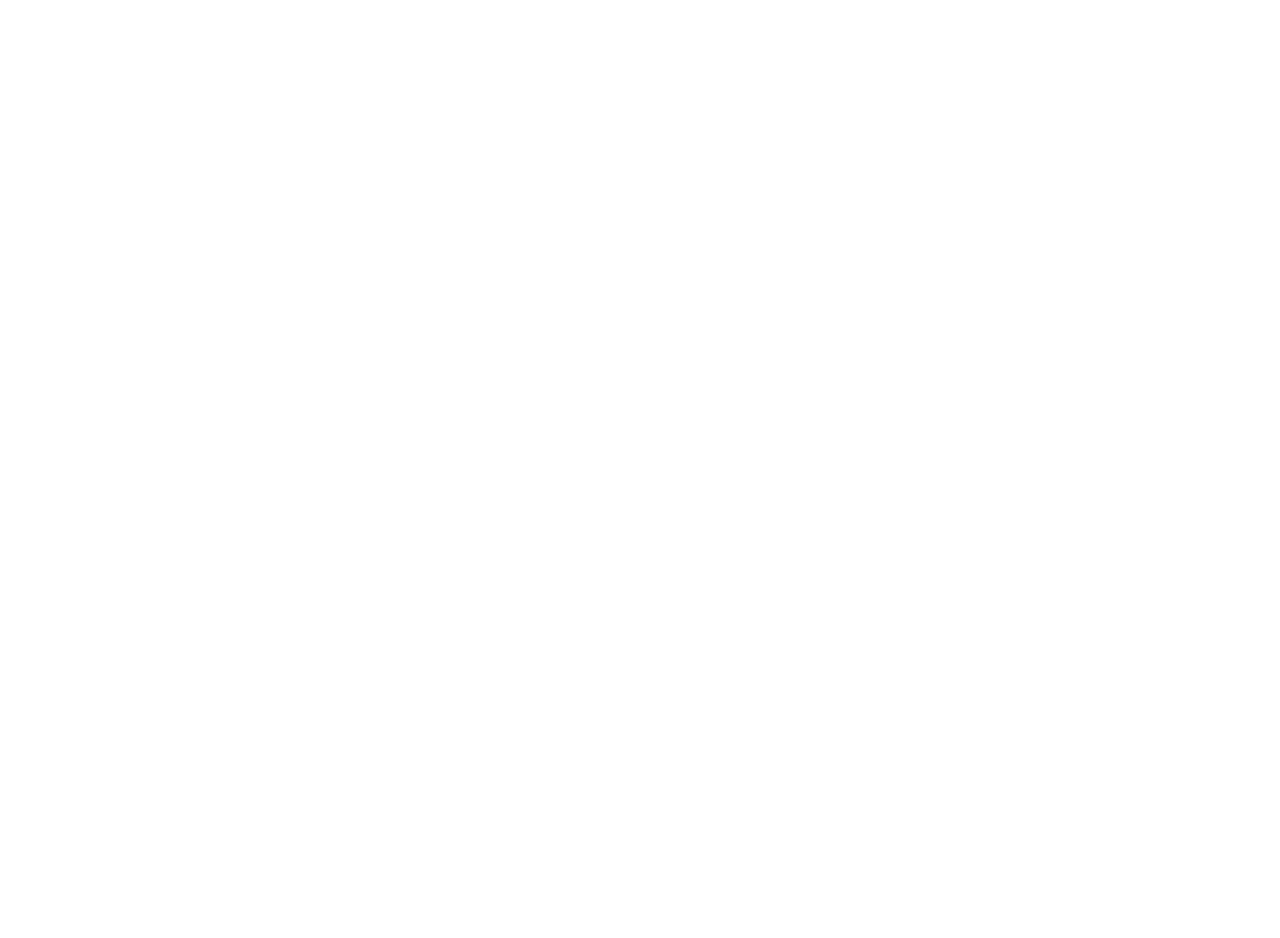
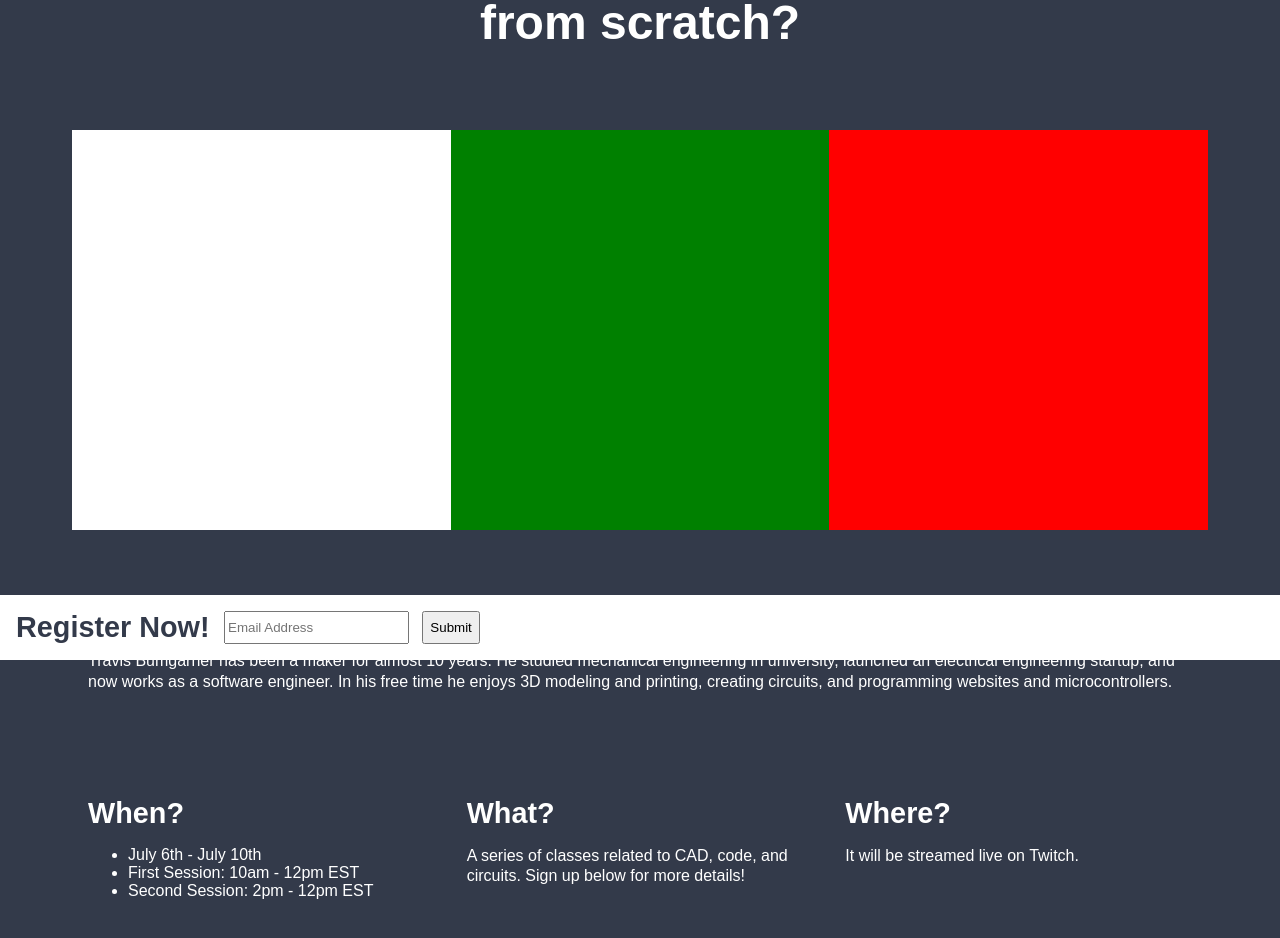
Before and after one commit to TravisBumgarner/Project-Graveyard, a React app: page / in a window 1280 px wide. Shown: the part 140-1078 px from the top of the page. Before the commit the page ends 800 px from the top, so only its background shows below. Built offline with nearby package versions, Linux system fonts and the light colour scheme; the HTML template or start-up script is replaced by a standard one.

Commit message:
Made progress on landing page

```diff
--- a/src/App/App.tsx
+++ b/src/App/App.tsx
@@ -1,6 +1,5 @@
 import React from 'react'
-import { } from './components'
-import { GlobalStyle } from 'Theme'
+import { GlobalStyle, PRIMARY_COLOR, SECONDARY_COLOR } from 'Theme'
 
 import styled from 'styled-components'
 
@@ -9,13 +8,107 @@ const AppWrapper = styled.div`
     margin: 15px auto 30px;
     width: 100vw;
     box-sizing: border-box;
+    text-align: center;
+`
+
+const H1 = styled.h1`
+    font-size: 3em;
+    padding: 1em;
+`
+
+const H2 = styled.h2`
+    font-size: 1.8em;
+    margin-bottom: 0.5em;
+`
+
+const H3 = styled.h3`
+    font-size: 1.4em;
+    margin-bottom: 0.5em;
+`
+
+const Text = styled.p`
+    font-size: 1em;
+    line-height: 1.3em;
+`
+
+const Section = styled.div`
+    text-align: left;
+    flex-basis: 0;
+    flex-grow: 1;
+    margin: 1em;
+`
+
+const SectionWrapper = styled.div`
+    margin: 2em;
+    display: flex;
+`
+
+const CallToAction = styled.div`
+    display: flex;
+    width: 100%;
+    position: fixed;
+    bottom: 0;
+    left: 0;
+    padding: 1em;
+    background-color: ${PRIMARY_COLOR};
+    color: ${SECONDARY_COLOR};
+
+    & > * {
+        margin-right: 1em;
+    }
+
 `
 
 const App = () => {
+    const [email, setEmail] = React.useState('')
+    const handleSubmit = () => console.log(email)
+
     return (
-        <AppWrapper>
-            <div>Hi.</div>
-        </AppWrapper>
+        <>
+            <GlobalStyle />
+            <AppWrapper>
+                <H1>Want to learn about 3D CAD, code, and circuits from scratch?</H1>
+                <SectionWrapper>
+                    <div style={{ width: '400px', height: '400px', backgroundColor: 'white' }}></div>
+                    <div style={{ width: '400px', height: '400px', backgroundColor: 'green' }}></div>
+                    <div style={{ width: '400px', height: '400px', backgroundColor: 'red' }}></div>
+                </SectionWrapper>
+                <SectionWrapper>
+                    <Section>
+                        <H2>About the Author</H2>
+                        <Text>Travis Bumgarner has been a maker for almost 10 years. He studied mechanical engineering in university, launched an electrical engineering startup, and now works as a software engineer. In his free time he enjoys 3D modeling and printing, creating circuits, and programming websites and microcontrollers.</Text>
+                    </Section>
+                </SectionWrapper>
+                <SectionWrapper>
+                    <Section>
+                        <H2>When?</H2>
+                        <ul>
+                            <li>July 6th - July 10th</li>
+                            <li>First Session: 10am - 12pm EST</li>
+                            <li>Second Session: 2pm - 12pm EST</li>
+                        </ul>
+                    </Section>
+                    <Section>
+                        <H2>What?</H2>
+                        <Text>A series of classes related to CAD, code, and circuits. Sign up below for more details!</Text>
+                    </Section>
+                    <Section>
+                        <H2>Where?</H2>
+                        <Text>It will be streamed live on Twitch.</Text>
+                    </Section>
+                </SectionWrapper>
+            </AppWrapper>
+            <CallToAction>
+                <H2 style={{ margin: '0 0.5em 0 0' }}>Register Now!</H2>
+                <input
+                    onChange={(event) => setEmail(event.target.value)}
+                    type="email"
+                    value={email}
+                    placeholder="Email Address"
+                />
+                <input onClick={handleSubmit} type="submit" />
+            </CallToAction>
+        </>
     )
 }
 
--- a/src/theme.ts
+++ b/src/theme.ts
@@ -1,8 +1,7 @@
 import { createGlobalStyle } from 'styled-components'
 
 const PRIMARY_COLOR = '#FFFFFF'
-const SECONDARY_COLOR = '#32394c'
-const TERTIARY_COLOR = '#b9ccff'
+const SECONDARY_COLOR = '#333a4a'
 
 const customMediaQuery = (maxWidth: number) => `@media (max-width: ${maxWidth}px)`
 
@@ -14,12 +13,15 @@ const media = {
 
 const GlobalStyle = createGlobalStyle`
     html {
+        color: ${PRIMARY_COLOR};
+        font-family: 'Montserrat', sans-serif;
         background-color: ${SECONDARY_COLOR};
         font-size: 16px;
         ${media.tablet} {
             font-size: 14px;
         }
+        padding-bottom: 3em;
     }
 `
 
-export { media, PRIMARY_COLOR, SECONDARY_COLOR, TERTIARY_COLOR, GlobalStyle }
+export { media, PRIMARY_COLOR, SECONDARY_COLOR, GlobalStyle }
```
Also changed, not shown: 1 other file (tests, documents, lock files or other folders).
